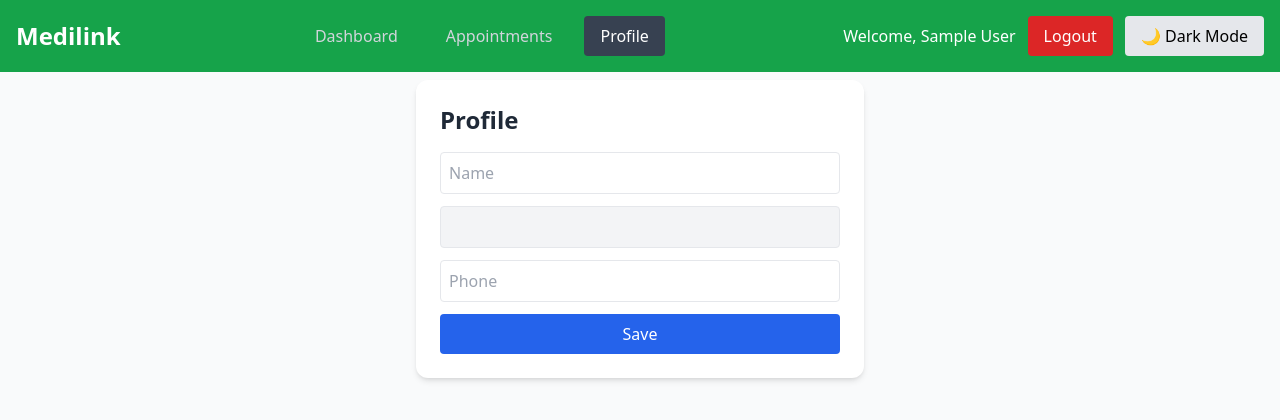
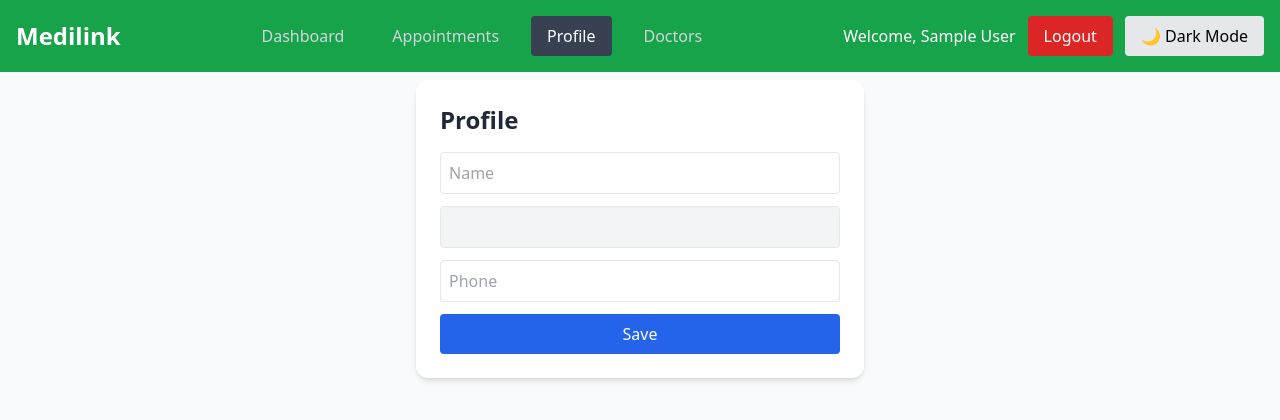
Before and after one commit to Sudharsen27/medilink-frontend, a React (Create React App) app: page /profile in a window 1280 px wide. Shown: the top 420 px of the page. Built offline with nearby package versions, Linux system fonts and the light colour scheme; no server answers; sample sign-in values are in the browser's storage.

Commit message:
feat : added doctors page fetch data form postgress to ui showing

```diff
--- a/src/App.js
+++ b/src/App.js
@@ -8,6 +8,7 @@ import Profile from './components/Profile';
 import Appointments from './components/Appointments';
 import Navbar from './components/Navbar';
 import DarkModeToggle from './components/DarkModeToggle';
+import Doctors from './pages/Doctors';
 
 function App() {
   const [user, setUser] = useState(() => {
@@ -97,6 +98,7 @@ function App() {
             path="/appointments"
             element={user ? <Appointments user={user} /> : <Navigate to="/login" />}
           />
+          <Route path="/doctors" element={user ? <Doctors /> : <Navigate to="/login" />} />
         </Routes>
       </div>
     </div>
--- /dev/null
+++ b/src/components/DoctorCard.js
@@ -0,0 +1,16 @@
+import React from 'react';
+
+function DoctorCard({ doctor }) {
+  return (
+    <div className="border p-4 rounded-lg shadow hover:shadow-lg transition">
+      <h2 className="text-xl font-bold">{doctor.name}</h2>
+      <p className="text-gray-600">{doctor.specialization}</p>
+      <p className="text-gray-500">Experience: {doctor.experience} years</p>
+      <p className="text-gray-500">Rating: {doctor.rating}</p>
+      <p className="mt-2 text-gray-700">{doctor.bio}</p>
+      <p className="mt-1 text-gray-500">{doctor.clinic_address}</p>
+    </div>
+  );
+}
+
+export default DoctorCard;
--- a/src/components/Navbar.js
+++ b/src/components/Navbar.js
@@ -2,7 +2,6 @@
 import React from 'react';
 import { Link, useLocation } from 'react-router-dom';
 import DarkModeToggle from './DarkModeToggle';
-
 const Navbar = ({ user, onLogout, darkMode, setDarkMode }) => {
   const location = useLocation();
 
@@ -48,6 +47,16 @@ const Navbar = ({ user, onLogout, darkMode, setDarkMode }) => {
           >
             Profile
           </Link>
+            <Link
+            to="/doctors"
+            className={`px-4 py-2 rounded transition-colors ${
+              isActive('/doctors')
+                ? 'bg-gray-700 text-white'
+                : 'text-gray-300 hover:bg-gray-700'
+            }`}
+          >
+          Doctors
+          </Link>
         </div>
 
         {/* User Info + Logout + Dark Mode Toggle */}
--- /dev/null
+++ b/src/pages/Doctors.js
@@ -0,0 +1,37 @@
+import React, { useEffect, useState } from 'react';
+import DoctorCard from '../components/DoctorCard';
+import axios from 'axios';
+
+function Doctors() {
+  const [doctors, setDoctors] = useState([]);
+  const [loading, setLoading] = useState(true);
+
+  useEffect(() => {
+    const fetchDoctors = async () => {
+      try {
+        const res = await axios.get('/api/doctors');
+        setDoctors(res.data);
+      } catch (err) {
+        console.error(err);
+      } finally {
+        setLoading(false);
+      }
+    };
+
+    fetchDoctors();
+  }, []);
+
+  if (loading) return <p>Loading doctors...</p>;
+
+  return (
+    <div className="p-4 grid gap-4 sm:grid-cols-2 md:grid-cols-3">
+      {doctors.length === 0 ? (
+        <p>No doctors available.</p>
+      ) : (
+        doctors.map((doctor) => <DoctorCard key={doctor.id} doctor={doctor} />)
+      )}
+    </div>
+  );
+}
+
+export default Doctors;
```
